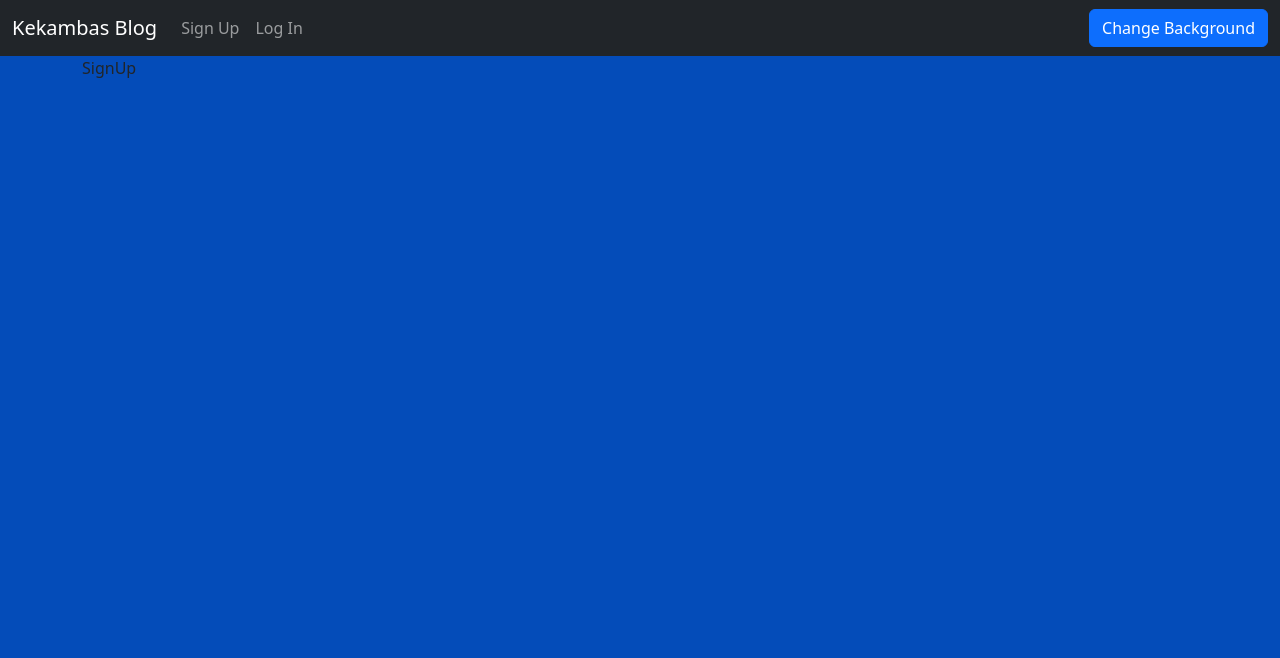
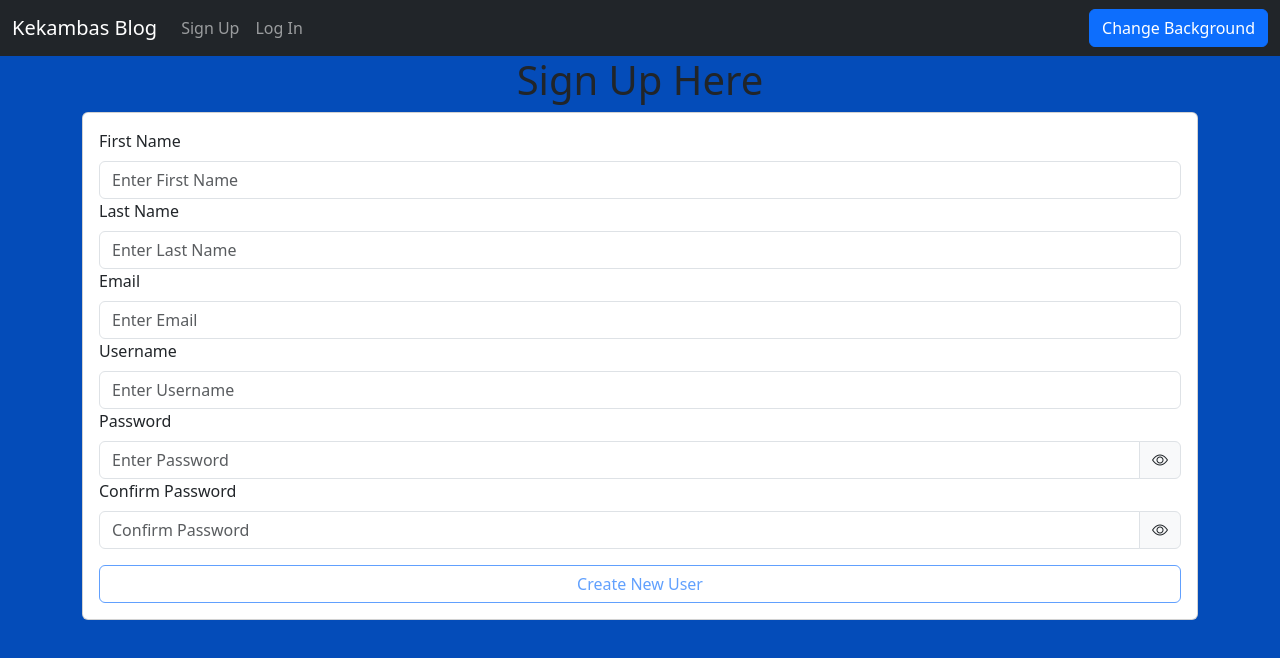
Before and after one commit to grrnhsslr/blogFrontEnd, a React (Vite) app: page /signup in a window 1280 px wide. Shown: the top 658 px of the page. Built offline with nearby package versions, Linux system fonts and the light colour scheme.

Commit message:
Set up API Wrapper with first function register

```diff
--- a/package.json
+++ b/package.json
@@ -10,7 +10,9 @@
     "preview": "vite preview"
   },
   "dependencies": {
+    "axios": "^1.6.8",
     "bootstrap": "^5.3.3",
+    "bootstrap-icons": "^1.11.3",
     "react": "^18.2.0",
     "react-bootstrap": "^2.10.2",
     "react-dom": "^18.2.0",
--- /dev/null
+++ b/src/lib/apiWrapper.ts
@@ -0,0 +1,38 @@
+import axios from 'axios';
+import { UserFormDataType, UserType } from '../types';
+
+
+const baseURL:string = 'https://garrensblog123.onrender.com/'
+const userEndpoint: string = '/users'
+
+
+const apiClientNoAuth = () => axios.create({
+    baseURL: baseURL
+
+})
+
+type APIResponse<T> = {
+    data?: T,
+    error?: string
+}
+
+async function register(newUserData:UserFormDataType): Promise<APIResponse<UserType>>{
+    let data;
+    let error;
+    try{
+        const response = await apiClientNoAuth().post(userEndpoint, newUserData);
+        data = response.data
+    } catch(err) {
+        if (axios.isAxiosError(err)){
+            error = err.response?.data.error
+        }
+        else {
+            error = 'something went wrong'
+        }
+    }
+    return { data, error }
+}
+
+export {
+    register,
+}
--- a/src/main.tsx
+++ b/src/main.tsx
@@ -4,6 +4,7 @@
 import App from './App.tsx'
 import 'bootstrap/dist/css/bootstrap.min.css';
 import './main.css';
+import 'bootstrap-icons/font/bootstrap-icons.css'
 
 ReactDOM.createRoot(document.getElementById('root')!).render(
   <React.StrictMode>
--- a/src/views/Home.tsx
+++ b/src/views/Home.tsx
@@ -22,18 +22,18 @@
     handleClick: () => void
 }
 
-export default function Home({isLoggedIn, handleClick   }: HomeProps) {
+export default function Home({isLoggedIn, handleClick}: HomeProps) {
 
 const [showForm, setShowForm] = useState(false);
     const [posts, setPosts] = useState<PostType[]>([
         {
             author: {
                 dateCreated: "Fri, 29 Mar 2024 16:58:44 GMT",
-                email: "Garrens@codingtemple.com",
-                firstName: "Garren",
+                email: "garren@fake.com",
+                firstName: "garren",
                 id: 1,
-                lastName: "hassler",
-                username: "ghassler"
+                lastName: "Stanton",
+                username: "bstanton"
             },
             body: "We are alive!!!!!!",
             dateCreated: "Fri, 29 Mar 2024 17:00:35 GMT",
@@ -43,17 +43,18 @@
         {
             author: {
                 dateCreated: "Tue, 14 Apr 2024 16:58:44 GMT",
-                email: "Garrens@codingtemple.com",
-                firstName: "Garren",
+                email: "garren@fake.com",
+                firstName: "garren",
                 id: 1,
-                lastName: "hassler",
-                username: "ghassler"
+                lastName: "Stanton",
+                username: "bstanton"
             },
             body: "I love React!",
             dateCreated: "Tue, 16 Apr 2024 17:00:35 GMT",
             id: 2,
             title: "React"
         },
+
     ])
 
     const [searchTerm, setSearchTerm] = useState('');
--- a/src/views/SignUp.tsx
+++ b/src/views/SignUp.tsx
@@ -1,8 +1,84 @@
+import { Card, Form, Button } from "react-bootstrap";
+import { UserFormDataType } from "../types";
+import { useState } from "react";
+import InputGroup from "react-bootstrap/esm/InputGroup";
+import { register } from "../lib/apiWrapper";
 
 
 type SignUpProps = {}
+
 export default function SignUp({}: SignUpProps) {
-    return (
-        <div>SignUp</div>
+
+  const [UserFormData, setUserFormData] = useState<UserFormDataType>(
+    {
+      firstName: '',
+            lastName: '',
+            email: '',
+            username: '',
+            password: '',
+            confirmPassword: ''
+  }
+)
+
+const [seePassword, setSeePassword] = useState(false);
+
+const handleInputChange = (e: React.ChangeEvent<HTMLInputElement>) => {
+        setUserFormData({...UserFormData, [e.target.name]: e.target.value})
+}
+
+    const handleFormSubmit = async (e: React.FormEvent) => {
+        e.preventDefault();
+
+        console.log(UserFormData);
+
+        let response = await register(UserFormData);
+        if (response.error){
+          console.error(response.error);
+        }
+        else {
+          let newUser = response.data!;
+          console.log(`Congrats ${newUser.firstName} ${newUser.lastName} has been creaetd with the username ${newUser.username}`)
+        }
+    }
+
+    // how to make a password require capital letter lowercase letters and special chars
+    // const disableSubmit = !/^(?=.*\d)(?=.*[a-zA-Z])(?=.*[A-Z])(?=.*[-\#\$\.\%\&\*\!\?])(?=.*[a-zA-Z]).{8,16}$/.test(UserFormData.password) || UserFormData.password !== UserFormData.confirmPassword;
+    const disableSubmit = UserFormData.password.length < 5 || UserFormData.password !== UserFormData.confirmPassword
+
+  return (
+    <>
+            <h1 className="text-center">Sign Up Here</h1>
+            <Card>
+                <Card.Body>
+                    <Form onSubmit={handleFormSubmit}>
+                        <Form.Label htmlFor='firstName'>First Name</Form.Label>
+                        <Form.Control id='firstName' name='firstName' placeholder='Enter First Name' value={UserFormData.firstName} onChange={handleInputChange}/>
+
+                        <Form.Label htmlFor='lastName'>Last Name</Form.Label>
+                        <Form.Control id='lastName' name='lastName' placeholder='Enter Last Name' value={UserFormData.lastName} onChange={handleInputChange}/>
+
+                        <Form.Label htmlFor='email'>Email</Form.Label>
+                        <Form.Control id='email' name='email' type='email' placeholder='Enter Email' value={UserFormData.email} onChange={handleInputChange}/>
+
+                        <Form.Label htmlFor='username'>Username</Form.Label>
+                        <Form.Control id='username' name='username' placeholder='Enter Username' value={UserFormData.username} onChange={handleInputChange}/>
+
+                        <Form.Label htmlFor='password'>Password</Form.Label>
+                        <InputGroup>
+                            <Form.Control id='password' name='password' type={seePassword ? 'text' : 'password'} placeholder='Enter Password' value={UserFormData.password} onChange={handleInputChange}/>
+                            <InputGroup.Text onClick={() => setSeePassword(!seePassword)}><i className={seePassword ? 'bi bi-eye-slash' : 'bi bi-eye'}></i></InputGroup.Text>
+                        </InputGroup>
+
+                        <Form.Label htmlFor='confirmPassword'>Confirm Password</Form.Label>
+                        <InputGroup>
+                            <Form.Control id='confirmPassword' name='confirmPassword'  type={seePassword ? 'text' : 'password'} placeholder='Confirm Password' value={UserFormData.confirmPassword} onChange={handleInputChange}/>
+                            <InputGroup.Text onClick={() => setSeePassword(!seePassword)}><i className={seePassword ? 'bi bi-eye-slash' : 'bi bi-eye'}></i></InputGroup.Text>
+                        </InputGroup>
+
+                        <Button type='submit' variant='outline-primary' className='w-100 mt-3' disabled={disableSubmit}>Create New User</Button>
+                    </Form>
+                </Card.Body>
+            </Card>
+        </>
   )
 }
```
Also changed, not shown: src/types/index.ts (+9 -0 lines), 1 other file (tests, documents, lock files or other folders).
